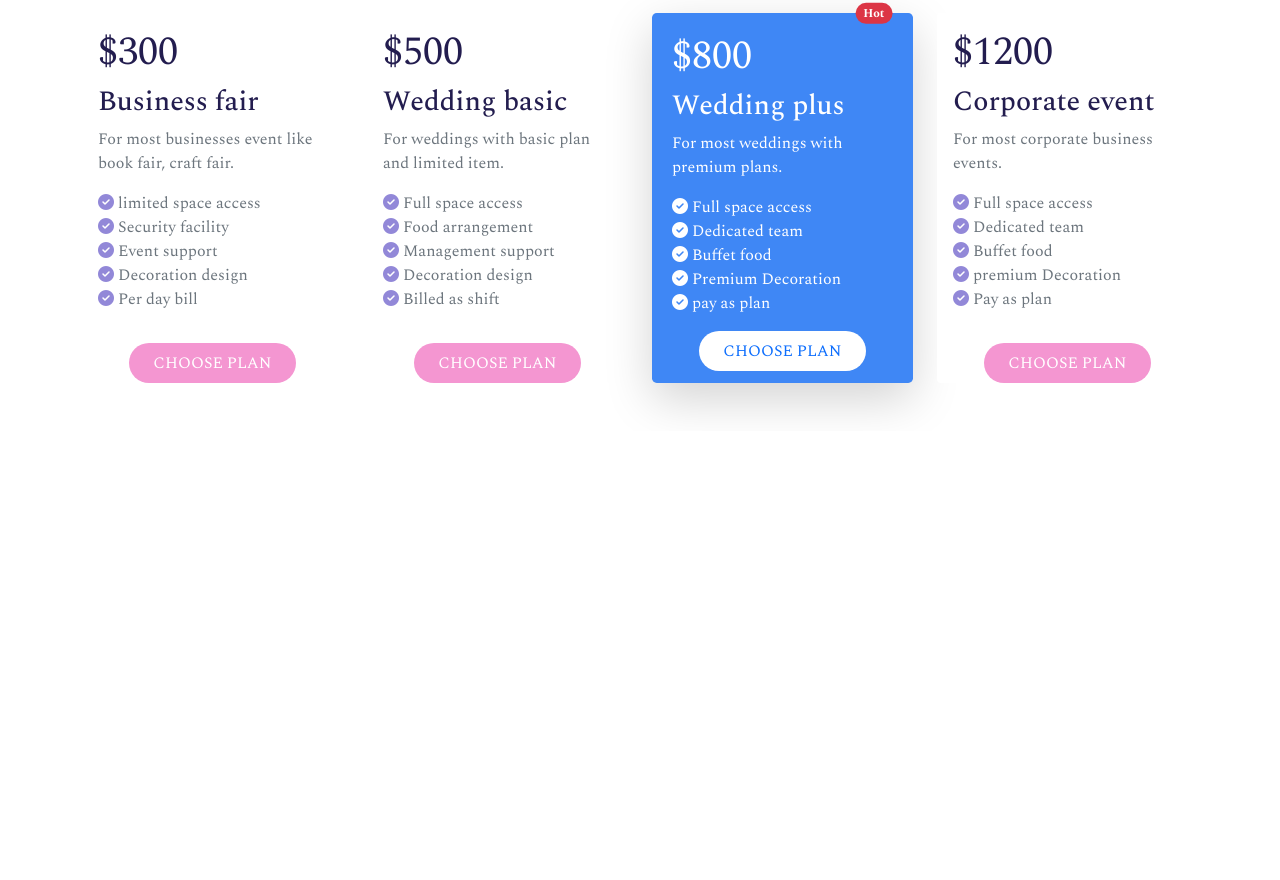
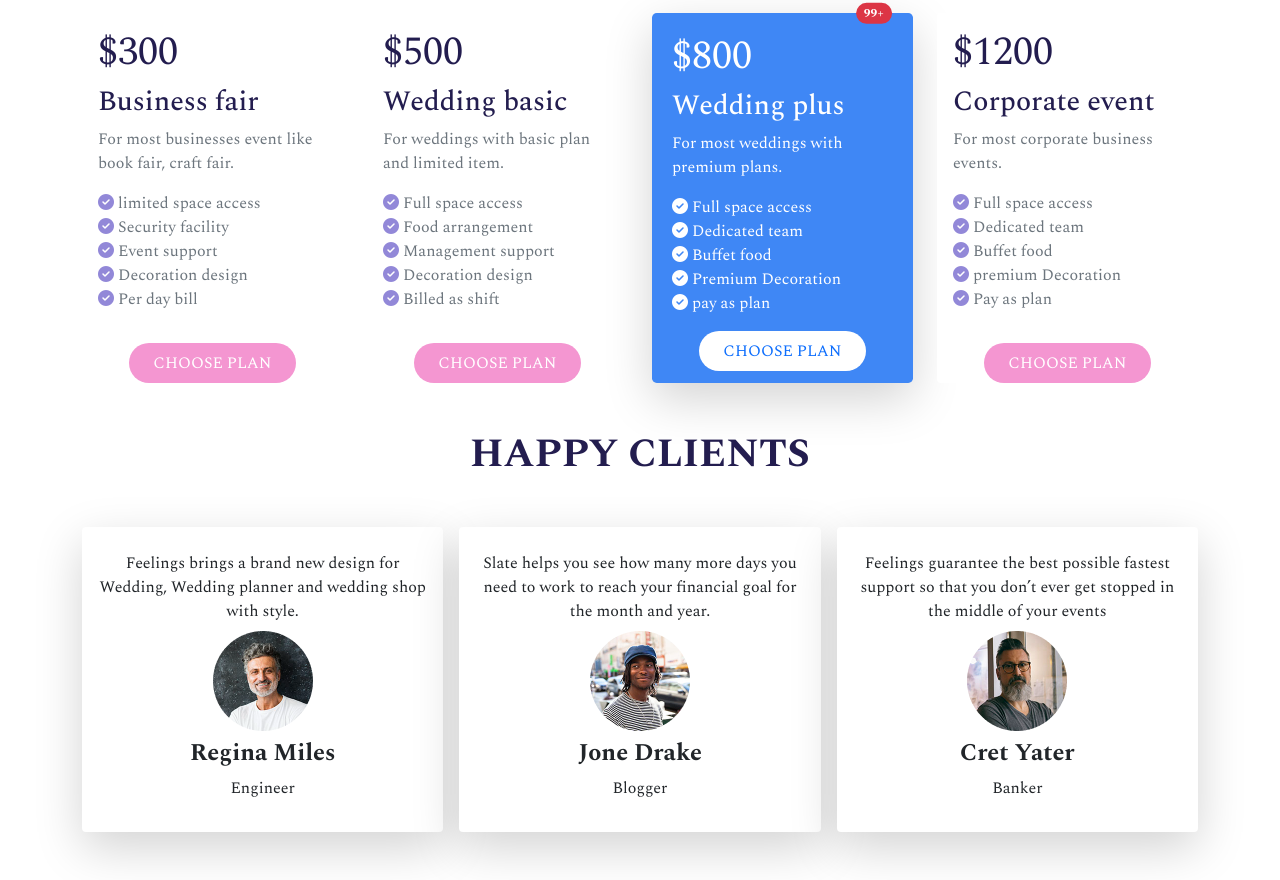
Before and after one commit to rubelsarker0/feelings-bootstrap, a plain HTML site: page index.html in a window 1280 px wide. Shown: the part 1720-2600 px from the top of the page. Before the commit the page ends 2151 px from the top, so only its background shows below. Drawn offline with nearby package versions, Linux system fonts and the light colour scheme.

Commit message:
added-client-section

```diff
--- a/index.html
+++ b/index.html
@@ -226,7 +226,7 @@
                         <div class="card border-0 h-100 shadow-lg card-bg-color rounded-3 p-1 position-relative">
                             <span
                                 class="tost-position position-absolute top-0 translate-middle badge rounded-pill bg-danger">
-                                Hot
+                                99+
                                 <span class="visually-hidden">unread messages</span>
                             </span>
                             <div class="card-body">
@@ -288,9 +288,70 @@
             </div>
         </section>
 
+        <!-- Client Section -->
+        <section class="happy-client my-5">
+            <div class="container">
+                <div class="my-5">
+                    <h1 class="section-title text-uppercase text-center card-heading-color fw-bold">happy clients</h1>
+                </div>
+                <div class="row row-cols-1 row-cols-md-3 row-cols-lg-3 g-3">
+                    <div class="col">
+                        <div class="card border-0 h-100 shadow-lg">
+                            <div class="card-body text-center">
+                                <div class="client-comment pt-2 pb-2">
+                                    <p class="card-text">Feelings brings a brand new design for Wedding, Wedding planner
+                                        and wedding shop with style.</p>
+                                </div>
+                                <div class="client-image">
+                                    <img src="./assets/images/person 2.png" class="img-fluid" alt="...">
+                                </div>
+                                <div class="client-details pt-2">
+                                    <h4 class="fw-bold">Regina Miles</h4>
+                                    <p>Engineer</p>
+                                </div>
+
+                            </div>
+                        </div>
+                    </div>
+                    <div class="col">
+                        <div class="card border-0 h-100 shadow-lg">
+                            <div class="card-body text-center">
+                                <div class="client-comment pt-2 pb-2">
+                                    <p class="card-text">Slate helps you see how many more days you need to work to
+                                        reach your financial goal for the month and year.</p>
+                                </div>
+                                <div class="client-image">
+                                    <img src="./assets/images/person 3.png" class="img-fluid" alt="...">
+                                </div>
+                                <div class="client-details pt-2">
+                                    <h4 class="fw-bold">Jone Drake</h4>
+                                    <p>Blogger</p>
+                                </div>
+
+                            </div>
+                        </div>
+                    </div>
+                    <div class="col">
+                        <div class="card border-0 h-100 shadow-lg">
+                            <div class="card-body text-center">
+                                <div class="client-comment pt-2 pb-2">
+                                    <p class="card-text">Feelings guarantee the best possible fastest support so that
+                                        you don’t ever get stopped in the middle of your events</p>
+                                </div>
+                                <div class="client-image">
+                                    <img src="./assets/images/person 1.png" class="img-fluid" alt="...">
+                                </div>
+                                <div class="client-details pt-2">
+                                    <h4 class="fw-bold">Cret Yater</h4>
+                                    <p>Banker</p>
+                                </div>
+                            </div>
+                        </div>
+                    </div>
+                </div>
+            </div>
+        </section>
     </main>
-
-
     <!-- Bootstrap JS link  -->
     <script src="https://cdn.jsdelivr.net/npm/bootstrap@5.0.2/dist/js/bootstrap.bundle.min.js"
         integrity="sha384-MrcW6ZMFYlzcLA8Nl+NtUVF0sA7MsXsP1UyJoMp4YLEuNSfAP+JcXn/tWtIaxVXM"
```
Also changed, not shown: assets/images/faq.svg (added).
